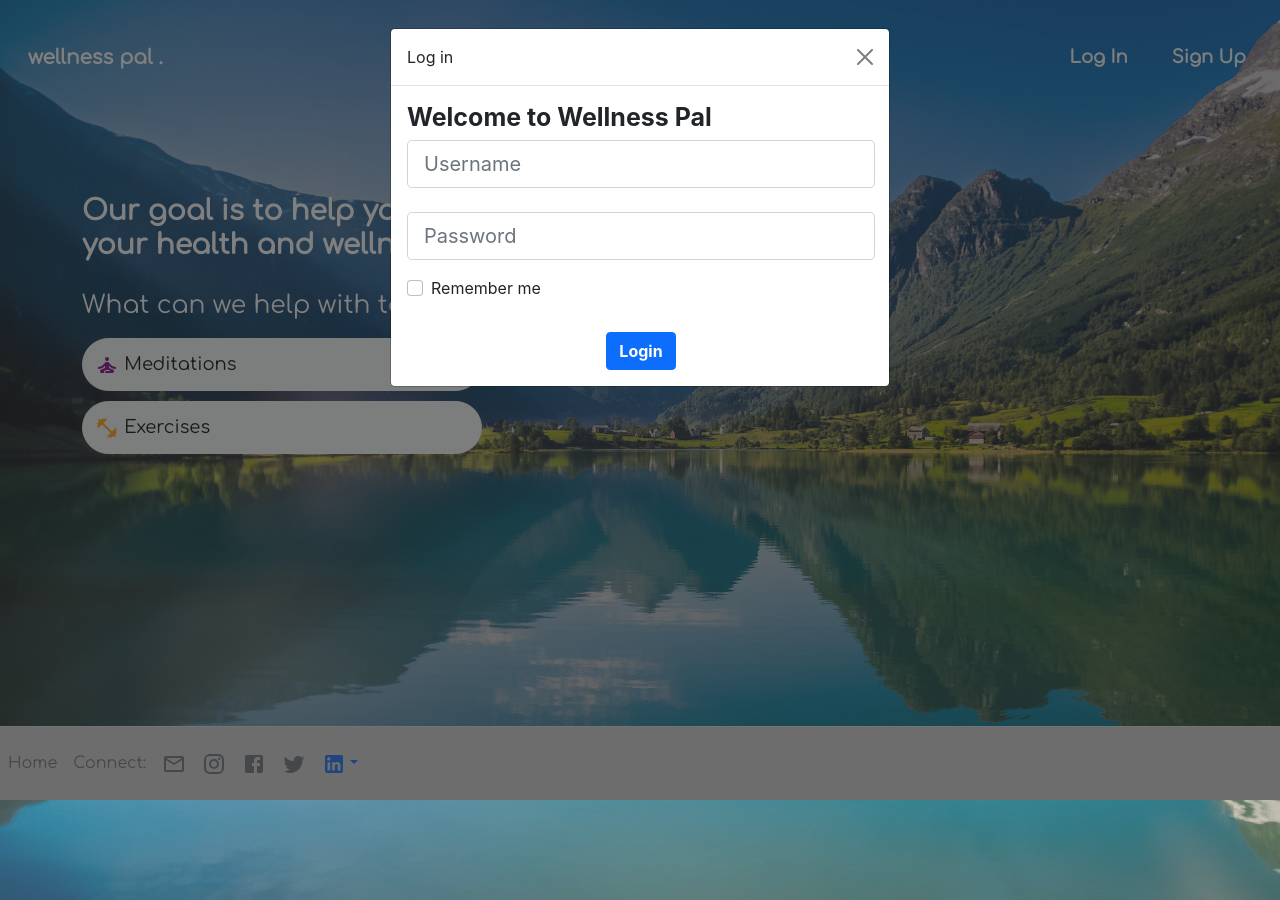
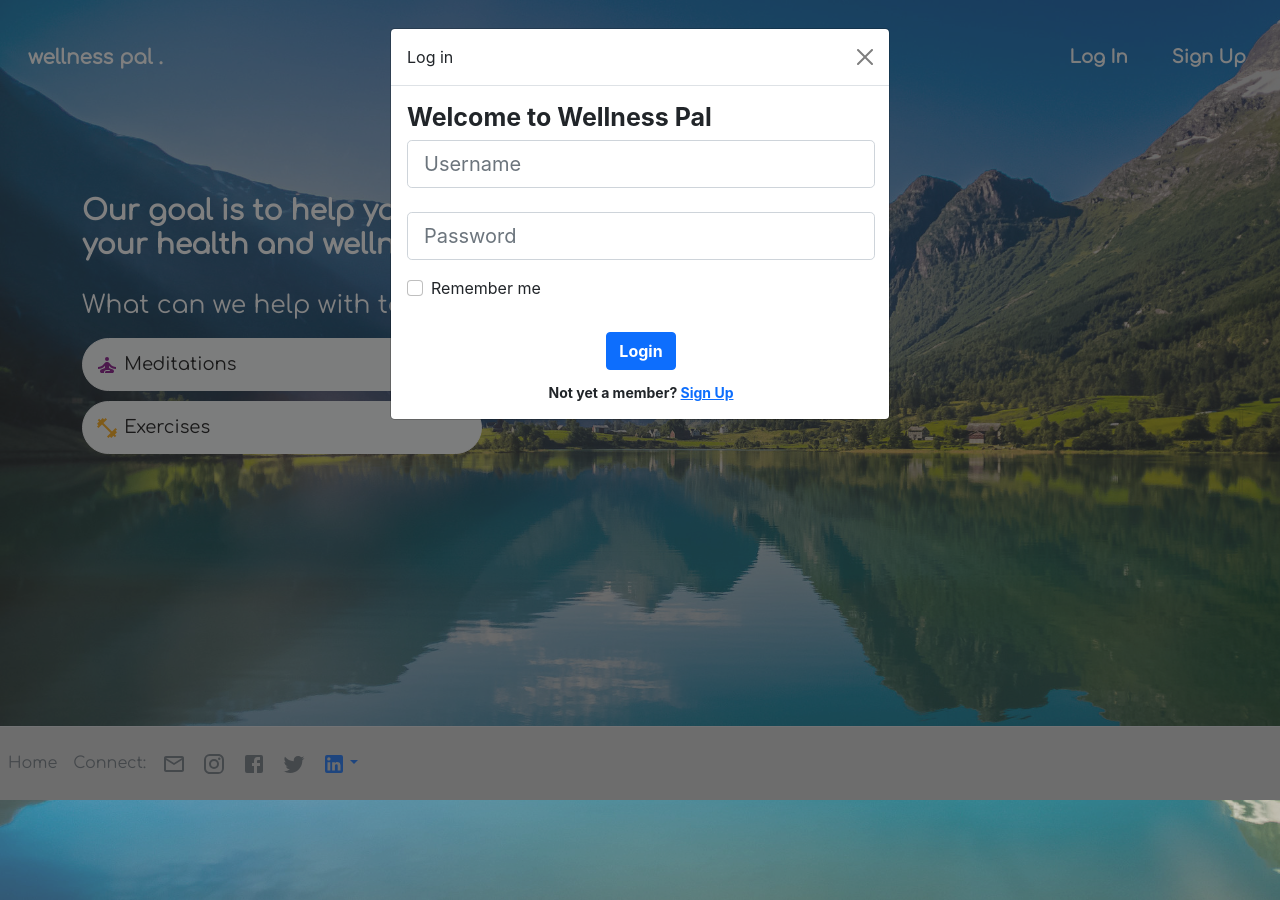
Before and after one commit to MaryMcKHU/WellnessPal, a React (Create React App) app in the folder ghi/: page / in a window 1280 px wide. Both pictures are taken after a click on the button "Log In". Built offline with nearby package versions, Linux system fonts and the light colour scheme; no server answers.

Commit message:
Adding links to forms

```diff
--- a/ghi/src/Components/Login.js
+++ b/ghi/src/Components/Login.js
@@ -77,6 +77,12 @@ export default function Login() {
                         >
                         Login
                     </button>
+                    <p className="small fw-bold mt-2 pt-1 mb-0">
+                        Not yet a member?{" "}
+                        <a href="/user/signup/" className="link-primary">
+                            Sign Up
+                        </a>
+                </p>
                 </div>
                 </form>
                   </Modal.Body>
--- a/ghi/src/Components/Signup.js
+++ b/ghi/src/Components/Signup.js
@@ -1,3 +1,4 @@
+import { ModalUnstyled } from '@mui/base';
 import React, { useState } from 'react';
 import Button from 'react-bootstrap/Button';
 import Modal from 'react-bootstrap/Modal';
@@ -30,6 +31,7 @@ export default function Signup() {
             </Modal.Header>
             <Modal.Body style={{width:500}}>
             <form>
+              <h4>Welcome to Wellness Pal</h4>
               <div className="form-outline mb-2">
                 <input
                 //   onChange={handleUserName}
```
Lines whose indentation alone changed are shown as unchanged.
